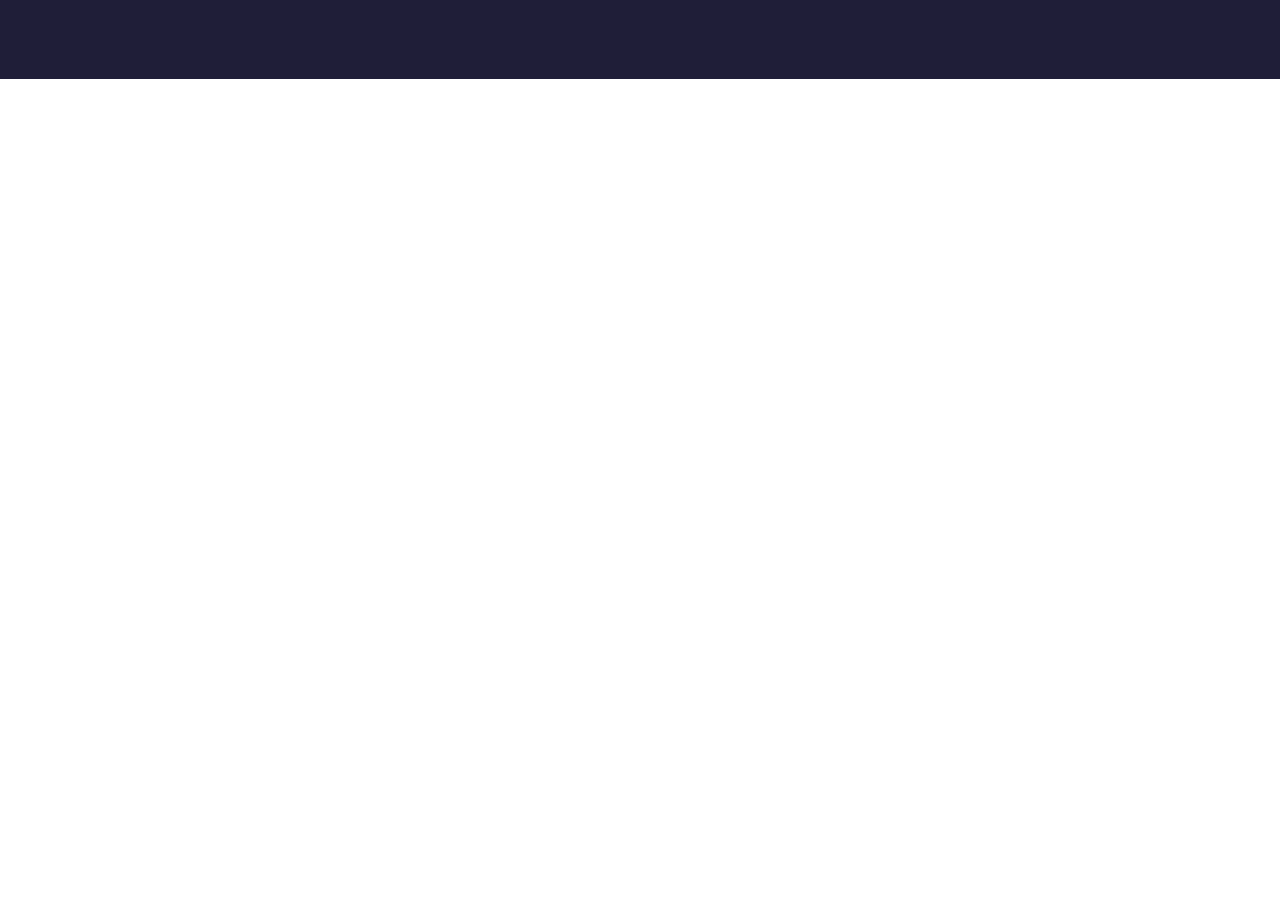
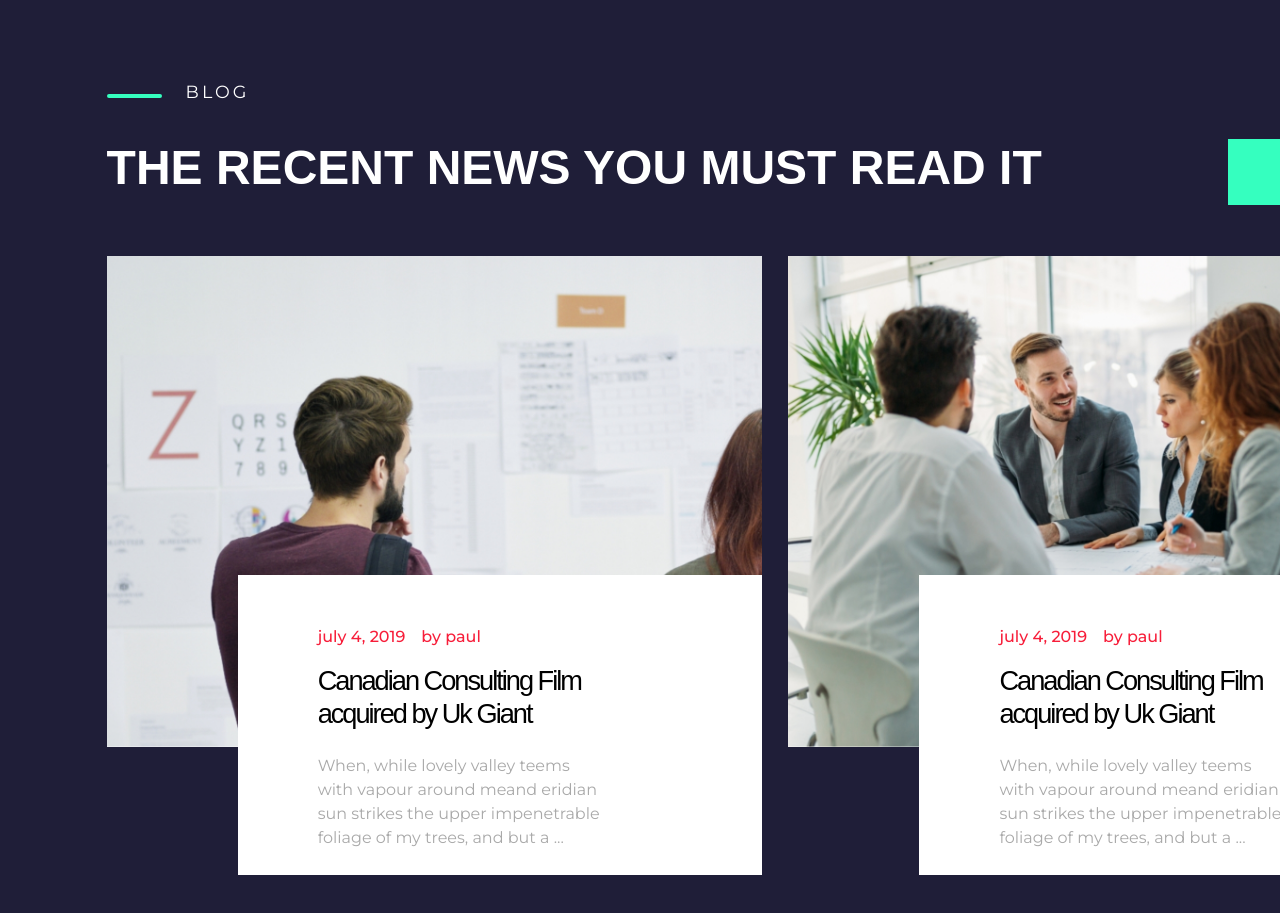
Before and after one commit to Massimo1204/proj-html-vuejs, a Vue app: page / in a window 1280 px wide. Shown: the part 4560-5473 px from the top of the page. Before the commit the page ends 4639 px from the top, so only its background shows below. Built offline with nearby package versions, Linux system fonts and the light colour scheme; a web font is replaced by a local one.

Commit message:
added recent section

```diff
--- a/src/components/Main.vue
+++ b/src/components/Main.vue
@@ -4,6 +4,7 @@
     <aboutUsSection />
     <projectSection />
     <testimonialSection />
+    <recentSection />
   </main>
 </template>
 
@@ -12,6 +13,7 @@ import helpSection from "./sections/HelpSection.vue";
 import aboutUsSection from "./sections/AboutUs.vue";
 import projectSection from "./sections/Project.vue";
 import testimonialSection from "./sections/Testimonial.vue";
+import recentSection from "./sections/Recent.vue";
 
 export default {
   name: "indexMain",
@@ -20,6 +22,7 @@ export default {
     aboutUsSection,
     projectSection,
     testimonialSection,
+    recentSection,
   },
 };
 </script>
--- /dev/null
+++ b/src/components/sections/Recent.vue
@@ -0,0 +1,100 @@
+<template>
+  <section>
+    <div class="recent-title-wrapper">
+      <div class="my-subtitle-wrapper">
+        <div class="green-line d-inline-block"></div>
+        <span class="my-subtitle">blog</span>
+      </div>
+      <div class="clearfix w-100">
+        <h2 class="my-title my-title-medium d-inline-block">
+          the recent news you must read it
+        </h2>
+        <button class="my-button my-button-green float-end">view all</button>
+      </div>
+    </div>
+    <div class="news-wrapper d-flex justify-content-between">
+      <div
+        class="new position-relative"
+        v-for="(element, index) in recentNews"
+        :key="index + 'news'"
+      >
+        <img
+          class="img-fluid"
+          :src="require(`../../assets/${element.imgSrc}`)"
+          :alt="element.alt"
+        />
+        <div class="info position-absolute">
+          <p class="date-author">
+            <span class="new-date">{{ element.date }}</span
+            ><span class="new-author ms-3">{{ element.name }}</span>
+          </p>
+          <h5 class="new-title my-title">{{ element.title }}</h5>
+          <p class="new-text">{{ element.text }}</p>
+        </div>
+      </div>
+    </div>
+  </section>
+</template>
+
+<script>
+export default {
+  name: "recentSection",
+  data: function () {
+    return {
+      recentNews: [
+        {
+          alt: "startup image",
+          imgSrc: "startup.jpg",
+          date: "july 4, 2019",
+          name: "by paul",
+          title: "Canadian Consulting Film acquired by Uk Giant",
+          text: "When, while lovely valley teems with vapour around meand eridian sun strikes the upper impenetrable foliage of my trees, and but a ...",
+        },
+        {
+          alt: "business image",
+          imgSrc: "business.jpg",
+          date: "july 4, 2019",
+          name: "by paul",
+          title: "Canadian Consulting Film acquired by Uk Giant",
+          text: "When, while lovely valley teems with vapour around meand eridian sun strikes the upper impenetrable foliage of my trees, and but a ...",
+        },
+      ],
+    };
+  },
+};
+</script>
+
+<style lang="scss" scoped>
+@import "../../style.scss";
+section {
+  padding: 0 $my-offset 310px $my-offset;
+  div.news-wrapper {
+    div.new {
+      width: 49%;
+      div.info {
+        width: 80%;
+        height: 300px;
+        right: 0;
+        top: 65%;
+        padding: 50px 160px 50px 80px;
+        background-color: white;
+        p.date-author {
+          color: $my-red;
+          font-weight: 500;
+        }
+        h5.new-title {
+          color: black;
+          font-size: 1.7rem;
+          margin-bottom: 1.5rem;
+          text-transform: none;
+          font-weight: 500;
+          letter-spacing: -2px;
+        }
+        p.new-text {
+          color: darkgrey;
+        }
+      }
+    }
+  }
+}
+</style>
```
Also changed, not shown: src/assets/business.jpg (added), src/assets/startup.jpg (added).
